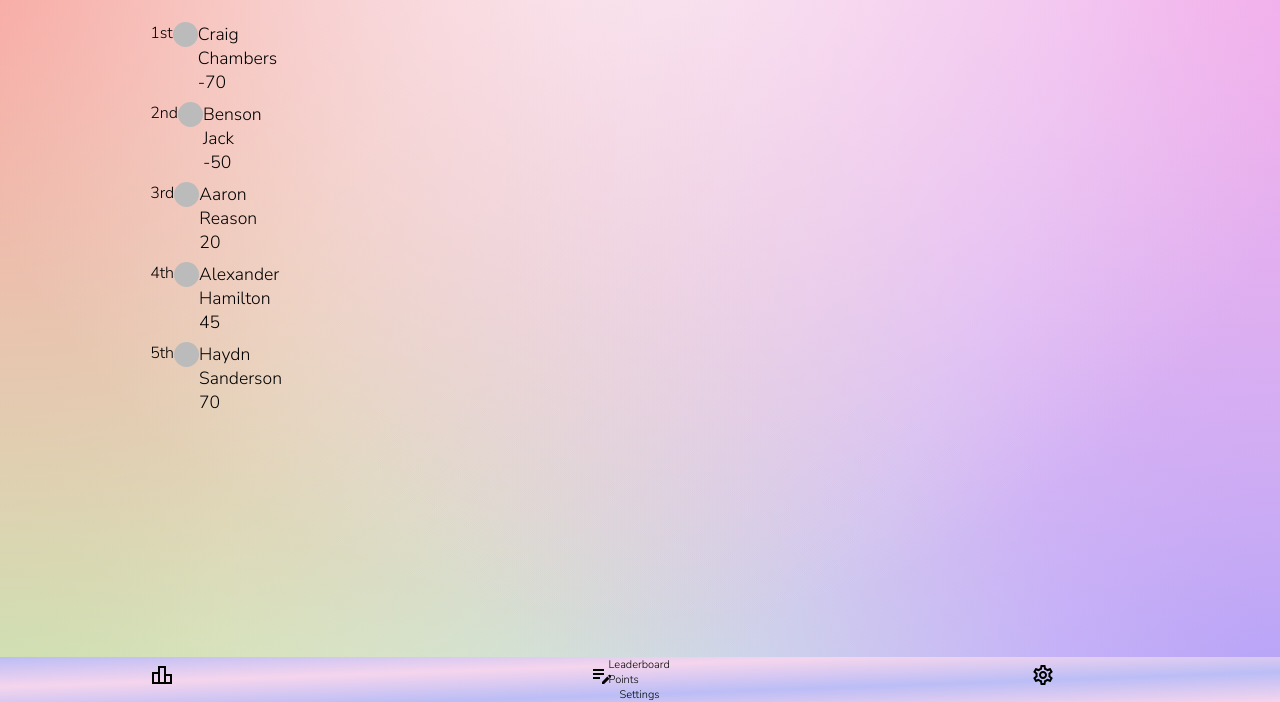
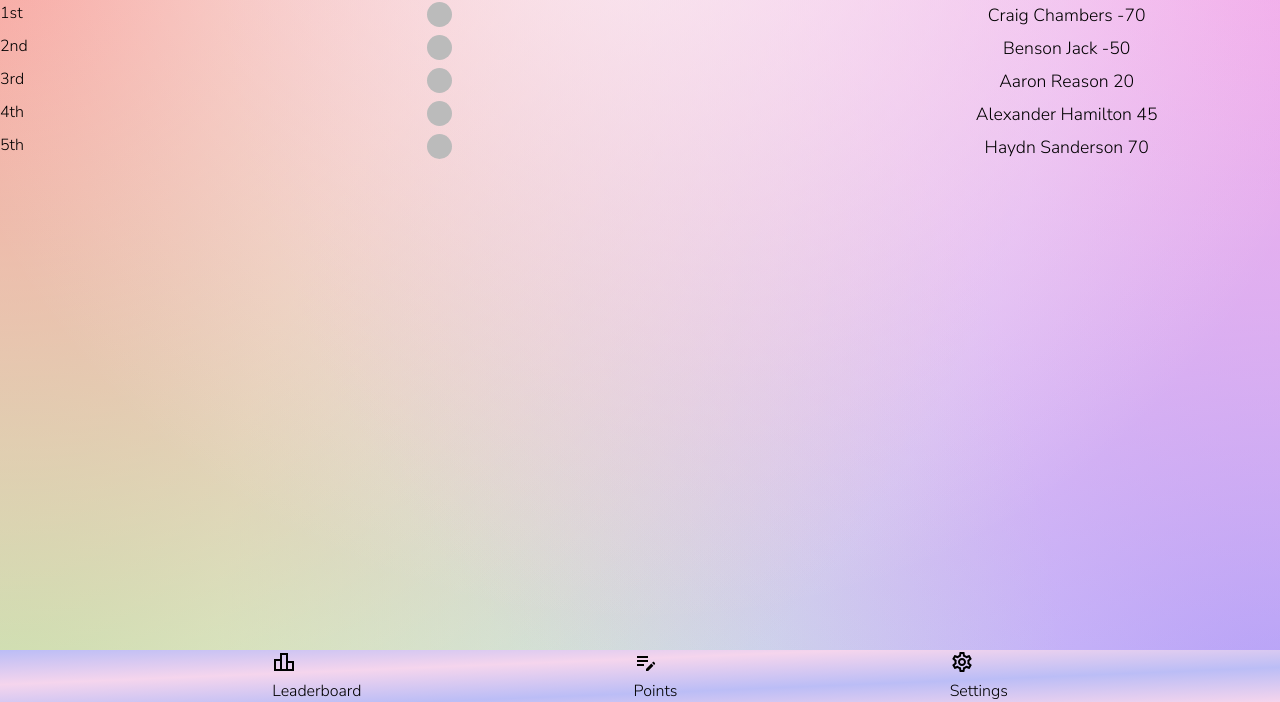
Before and after one commit to areason1410/south-coast-crawlers, a website: page public/leaderboard.html in a window 1280 px wide. Shown: the part 98-800 px from the top of the page. Drawn offline with Linux system fonts and the light colour scheme.

Commit message:
NavBar-Changes

```diff
--- a/public/leaderboard.html
+++ b/public/leaderboard.html
@@ -5,7 +5,7 @@
     <meta http-equiv="X-UA-Compatible" content="IE=edge">
     <meta name="viewport" content="width=device-width, initial-scale=1.0">
     <title>Leaderboard</title>
-    <link rel="stylesheet" href="Resources/CSS/leaderboard.css">
+    <link rel="stylesheet" href="resources/css/leaderboard.css">
     <link rel="stylesheet" href="resources/css/main.css">
     <script deter src="Resources/JS/leaderboard.js"></script>
     <link href="https://fonts.googleapis.com/css2?family=Nunito+Sans:wght@300&display=swap" rel="stylesheet">
@@ -72,21 +72,24 @@
         </div>
     </div>
 
-    <footer class="navBar">
+    <footer>
+        <div class="navBar">
             <div class="buttons">
-            <img src="Resources/images/leaderboard_black_24dp.svg" alt="leaderboard" class="leaderboard">
-            <p class="textL">Leaderboard</p>
+                <img src="Resources/images/leaderboard_black_24dp.svg" alt="leaderboard">
+                <p>Leaderboard</p>
             </div>
 
            <div class="buttons">
-            <img src="Resources/images/edit_note_black_24dp.svg" alt="Points" class="points">
-            <p class="textP"> Points</p>
+               <img src="Resources/images/edit_note_black_24dp.svg" alt="Points">
+               <p> Points</p>
            </div>
 
            <div class="buttons">
-            <img src="Resources/images/settings_black_24dp.svg" alt="Settings" class="settings">
-            <p class="textS"> Settings</p>
+               <img src="Resources/images/settings_black_24dp.svg" alt="Settings">
+               <p> Settings</p>
            </div>
+        </div>
+
     </footer>
 </body>
 </html>
--- a/public/Resources/CSS/leaderboard.css
+++ b/public/resources/css/leaderboard.css
@@ -60,13 +60,14 @@
     align-items: center;
     font-size: 110%;
 }
+/*
 .buttons {
     display: flex;
     flex-direction: column;
     align-items: center;
     max-height: 45px;
     font-size: 11px;
-}
+}   */
 
 .navBar {
    background-image: linear-gradient(to bottom right, #BBBDF6, #F5D5ED,#BBBDF6, #F5D5ED);
@@ -74,15 +75,14 @@
    left: 0;
    bottom: 0;
    width: 100%;
-   justify-content: space-evenly;
-   max-height: 50px;
 }
 
+/*
 .leaderboard {
     position: absolute;
     left: 11.73%;
     right: 80.27%;
-    top: 14%;
+    /*top: 14%;
     bottom: 26%;
 }
 
@@ -90,41 +90,24 @@
     position: absolute;
     left: 80.53%;
     right: 11.47%;
-    top: 14%;
-    bottom: 14%;
+    /* top: 14%;
+    bottom: 26%;
 }
 
 .points {
     position: absolute;
     left: 46.13%;
     right: 45.87%;
-    top: 14%;
-    bottom: 26%;
+    /* top: 14%;
+    bottom: 26%; */
 }
 
-.textL{
-    /* position: absolute; */
-    width: 63px;
-    height: 15px;
-    left: 27px;
-    top: 37px;
-    font-size: 11px;
+.buttons {
+    display: flex;
+    flex-direction: column;
 }
 
-.textP {
-    /* position: absolute; */
-    width: 63px;
-    height: 15px;
-    left: 171px;
-    top: 37px;
-    font-size: 11px;
+.navBar {
+    display: flex;
+    justify-content: space-evenly;
 }
-
-.textS {
-    /* position: absolute; */
-    width: 41px;
-    height: 15px;
-    left: 296px;
-    top: 37px;
-    font-size: 11px;
-}
```
Lines whose indentation alone changed are shown as unchanged.
